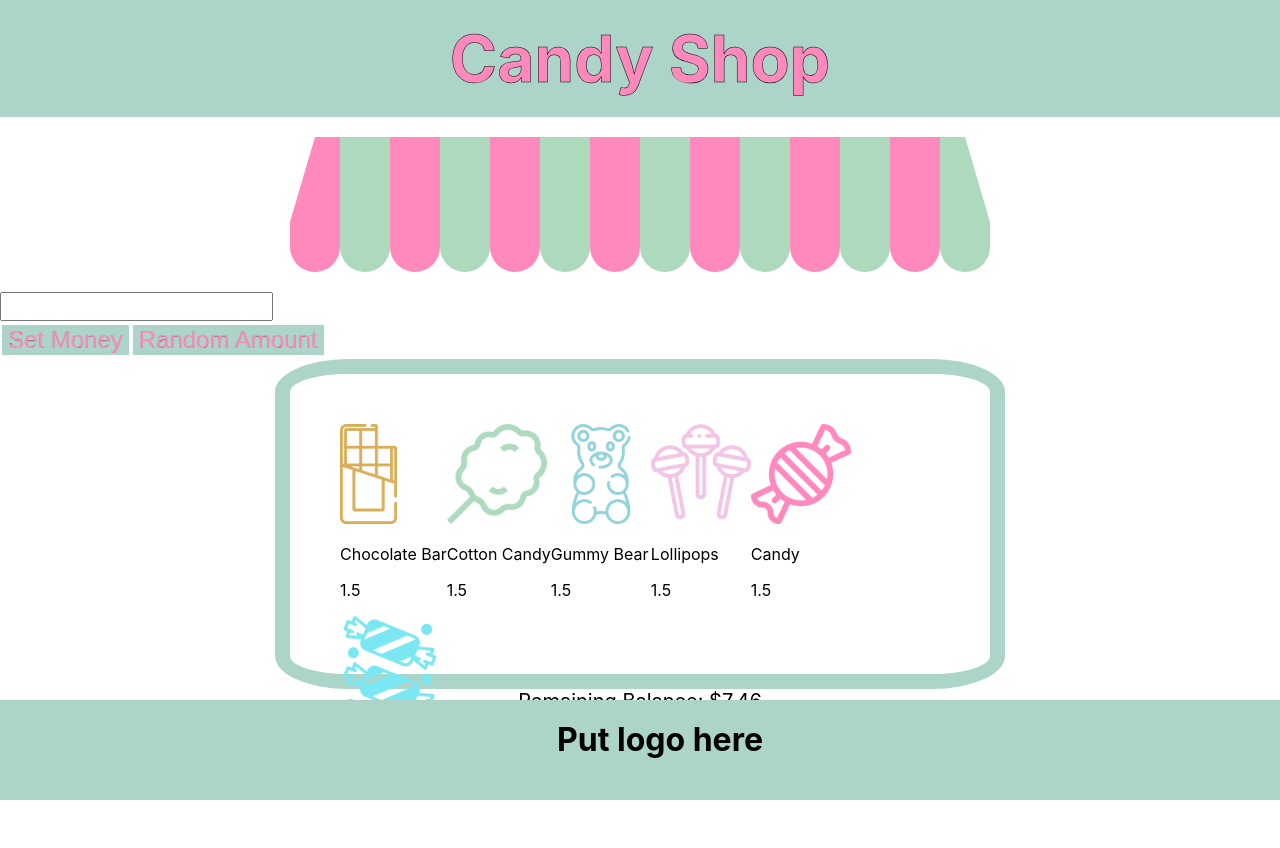
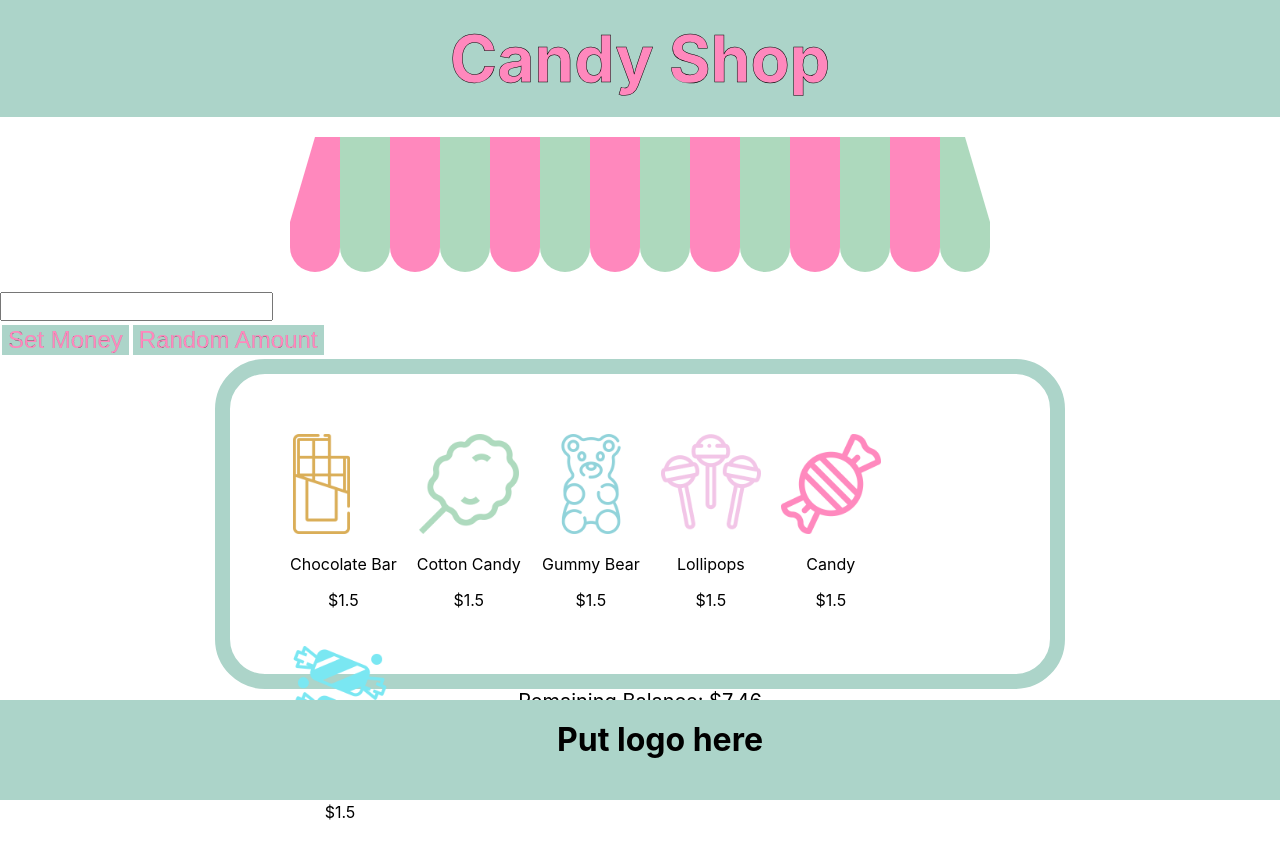
Before and after one commit to earl562/math-app, a React (Create React App) app: page / in a window 1280 px wide. Before the commit the page ends 808 px from the top, so only its background shows below. Built offline with nearby package versions, Linux system fonts and the light colour scheme.

Commit message:
some style fix

```diff
--- a/src/App.css
+++ b/src/App.css
@@ -25,17 +25,19 @@
 }
 
 .candyBox {
-    width: 600px;
+    width: 720px;
     height: 200px;
     border: 15px solid #acd4c9;
     padding: 50px;
     margin-left: auto;
     margin-right: auto;
-    border-radius: 10%;
+    border-radius: 50px;
 }
 
 .candyItem {
     display: inline-block;
+    padding: 10px;
+    text-align: center;
 }
 
 .amount{
@@ -65,3 +67,8 @@
   margin: 4px 2px;
   align-items: center;
 }
+
+.buttons{
+
+  justify-content: center;
+}
--- a/src/Components/candyItem.js
+++ b/src/Components/candyItem.js
@@ -15,7 +15,7 @@ export default function CandyItem(props) {
         <div className="candyItem">
             <img src={props.object.path} style={imageStyles} onClick = {() => props.updateMoney(props.object.price)}/>
             <p>{props.object.name}</p>
-            <p>{props.object.price}</p>
+            <p>${props.object.price}</p>
         </div>
     )
 }
--- a/src/Components/money.js
+++ b/src/Components/money.js
@@ -17,7 +17,7 @@ function Money() {
     }
 
     return (
-        <div>
+        <div className="buttons">
             <input className="box" id={"allowanceInput"}/>
             <button className="submit" onClick={() => setAllowance(parseFloat(document.getElementById("allowanceInput").value))}>
                 Set Money
```
Also changed, not shown: firebase.json (added), 1 other file (tests, documents, lock files or other folders).
